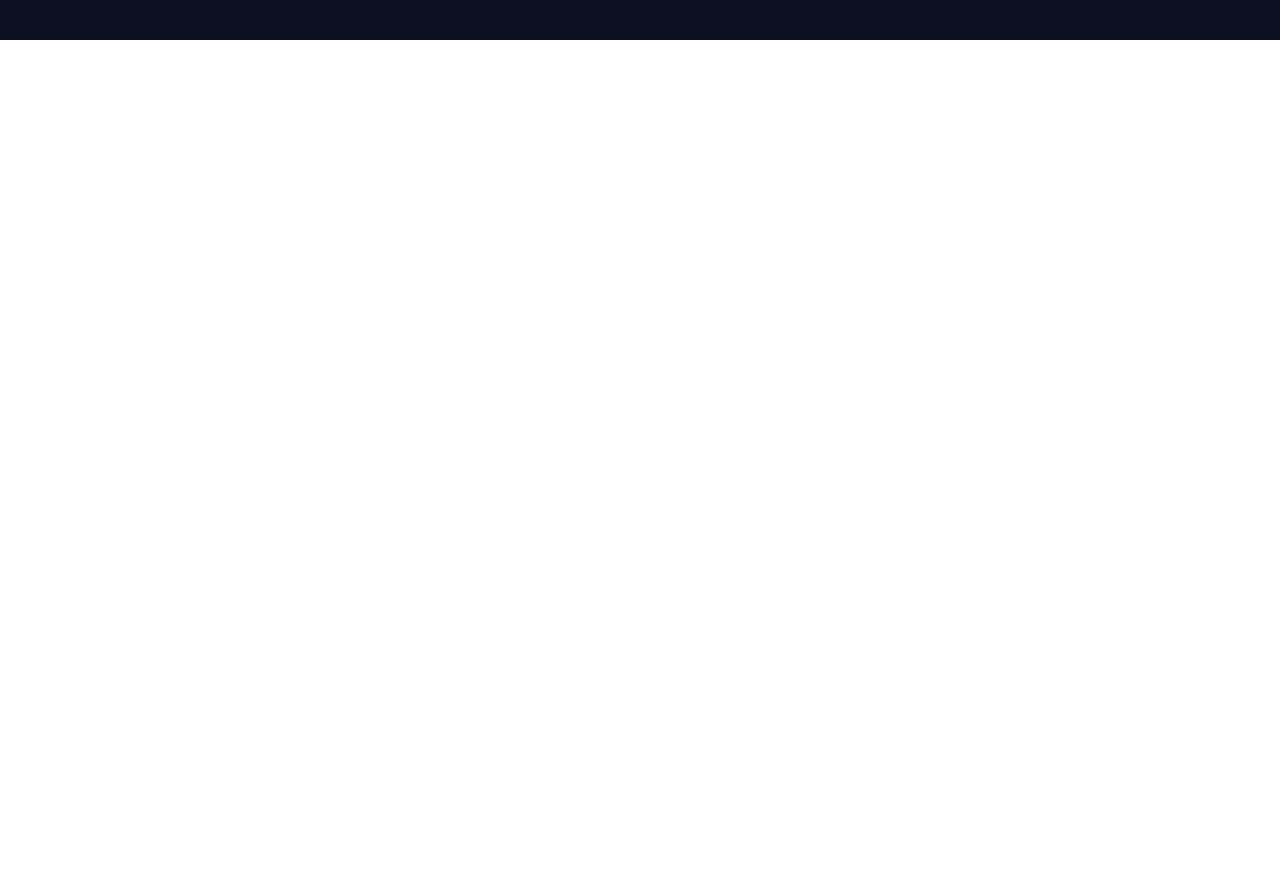
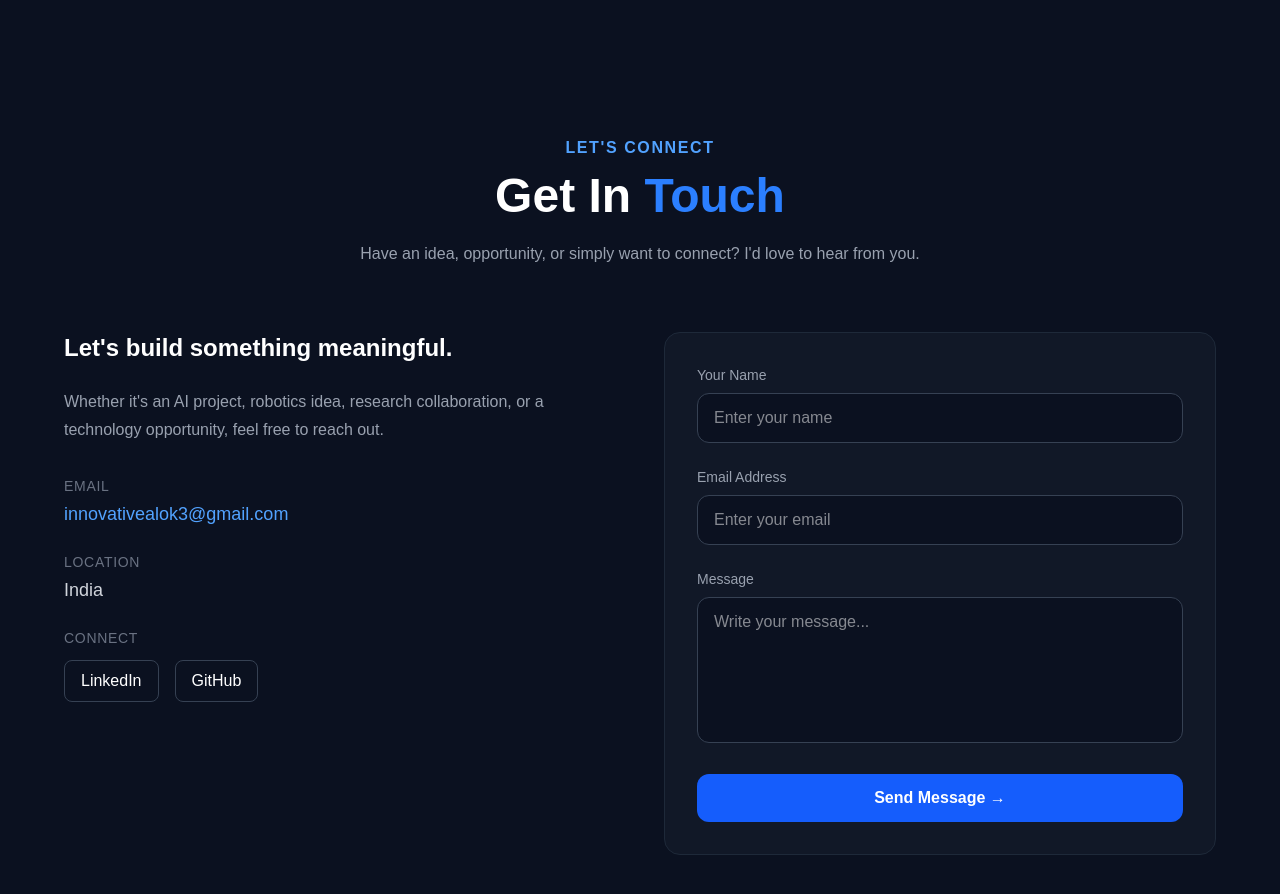
Before and after one commit to innovatialokji/portfolio, a Next.js app: page / in a window 1280 px wide. Shown: the part 4300-5194 px from the top of the page. Before the commit the page ends 4340 px from the top, so only its background shows below. Built offline with nearby package versions, Linux system fonts and the light colour scheme.

Commit message:
Add contact section

```diff
--- a/app/components/Contact.tsx
+++ b/app/components/Contact.tsx
@@ -0,0 +1,144 @@
+export default function Contact() {
+  return (
+    <section
+      id="contact"
+      className="min-h-screen bg-[#0B1120] text-white px-6 py-24"
+    >
+      <div className="max-w-6xl mx-auto">
+
+        {/* Section Heading */}
+        <div className="text-center mb-16">
+          <p className="text-blue-400 font-semibold tracking-widest uppercase mb-3">
+            Let's Connect
+          </p>
+
+          <h2 className="text-4xl md:text-5xl font-bold">
+            Get In <span className="text-blue-500">Touch</span>
+          </h2>
+
+          <p className="text-gray-400 max-w-2xl mx-auto mt-5 leading-7">
+            Have an idea, opportunity, or simply want to connect?
+            I'd love to hear from you.
+          </p>
+        </div>
+
+        {/* Contact Content */}
+        <div className="grid md:grid-cols-2 gap-12">
+
+          {/* Left Side */}
+          <div>
+            <h3 className="text-2xl font-bold mb-6">
+              Let's build something meaningful.
+            </h3>
+
+            <p className="text-gray-400 leading-7 mb-8">
+              Whether it's an AI project, robotics idea, research
+              collaboration, or a technology opportunity, feel free to
+              reach out.
+            </p>
+
+            {/* Email */}
+            <div className="mb-6">
+              <p className="text-gray-500 text-sm uppercase tracking-wider mb-1">
+                Email
+              </p>
+
+              <a
+                href="mailto:innovativealok3@gmail.com"
+                className="text-lg text-blue-400 hover:text-blue-300 transition"
+              >
+                innovativealok3@gmail.com
+              </a>
+            </div>
+
+            {/* Location */}
+            <div className="mb-6">
+              <p className="text-gray-500 text-sm uppercase tracking-wider mb-1">
+                Location
+              </p>
+
+              <p className="text-lg text-gray-300">
+                India
+              </p>
+            </div>
+
+            {/* Social Links */}
+            <div>
+              <p className="text-gray-500 text-sm uppercase tracking-wider mb-3">
+                Connect
+              </p>
+
+              <div className="flex gap-4">
+                <a
+                  href="#"
+                  className="border border-gray-700 rounded-lg px-4 py-2 hover:border-blue-500 hover:text-blue-400 transition"
+                >
+                  LinkedIn
+                </a>
+
+                <a
+                  href="#"
+                  className="border border-gray-700 rounded-lg px-4 py-2 hover:border-blue-500 hover:text-blue-400 transition"
+                >
+                  GitHub
+                </a>
+              </div>
+            </div>
+          </div>
+
+          {/* Right Side — Contact Form */}
+          <div className="border border-gray-800 rounded-2xl p-8 bg-[#111827]">
+
+            <form className="space-y-6">
+
+              <div>
+                <label className="block text-sm text-gray-400 mb-2">
+                  Your Name
+                </label>
+
+                <input
+                  type="text"
+                  placeholder="Enter your name"
+                  className="w-full rounded-xl border border-gray-700 bg-[#0B1120] px-4 py-3 text-white outline-none focus:border-blue-500"
+                />
+              </div>
+
+              <div>
+                <label className="block text-sm text-gray-400 mb-2">
+                  Email Address
+                </label>
+
+                <input
+                  type="email"
+                  placeholder="Enter your email"
+                  className="w-full rounded-xl border border-gray-700 bg-[#0B1120] px-4 py-3 text-white outline-none focus:border-blue-500"
+                />
+              </div>
+
+              <div>
+                <label className="block text-sm text-gray-400 mb-2">
+                  Message
+                </label>
+
+                <textarea
+                  rows={5}
+                  placeholder="Write your message..."
+                  className="w-full rounded-xl border border-gray-700 bg-[#0B1120] px-4 py-3 text-white outline-none focus:border-blue-500 resize-none"
+                />
+              </div>
+
+              <button
+                type="submit"
+                className="w-full rounded-xl bg-blue-600 py-3 font-semibold hover:bg-blue-700 transition"
+              >
+                Send Message →
+              </button>
+
+            </form>
+          </div>
+
+        </div>
+      </div>
+    </section>
+  );
+}
--- a/app/page.tsx
+++ b/app/page.tsx
@@ -4,6 +4,7 @@ import About from "./components/About";
 import Experience from "./components/Experience";
 import Projects from "./components/Projects";
 import Research from "./components/Research";
+import Contact from "./components/Contact";
 
 export default function Home() {
   return (
@@ -14,6 +15,7 @@ export default function Home() {
       <Experience />
       <Projects />
       <Research />
+      <Contact />
     </main>
   );
 }
```
